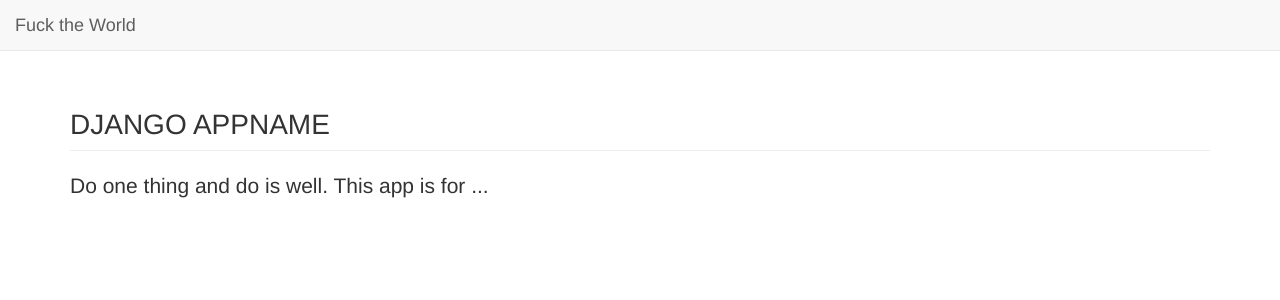
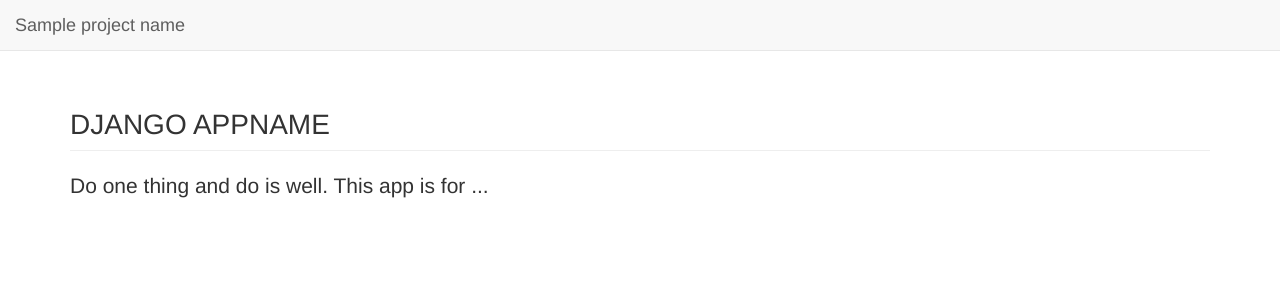
Before and after one commit to tyc85/django-proto, a Django app: template project_name/templates/base.html in a window 1280 px wide. Shown: the top 300 px of the page. Run offline with Django 3.2, Linux system fonts and the light colour scheme; the template is opened without the code that fills it: most values are stand-ins (such as "Sample title", 1, 10 or a date in 2020); some libraries are stand-ins or nearby versions.

Commit message:
reivse projectname to base.html nav

```diff
--- a/project_name/templates/base.html
+++ b/project_name/templates/base.html
@@ -20,7 +20,7 @@
 
         <!-- Add your site or application content here -->
         <nav class="navbar navbar-default navbar-fixed-top" role="navigation">
-          <a class="navbar-brand" href="#">Fuck the World</a>
+          <a class="navbar-brand" href="#">{{ project_name }}</a>
         </nav>
 
         <div class="container bs-docs-container">
```
